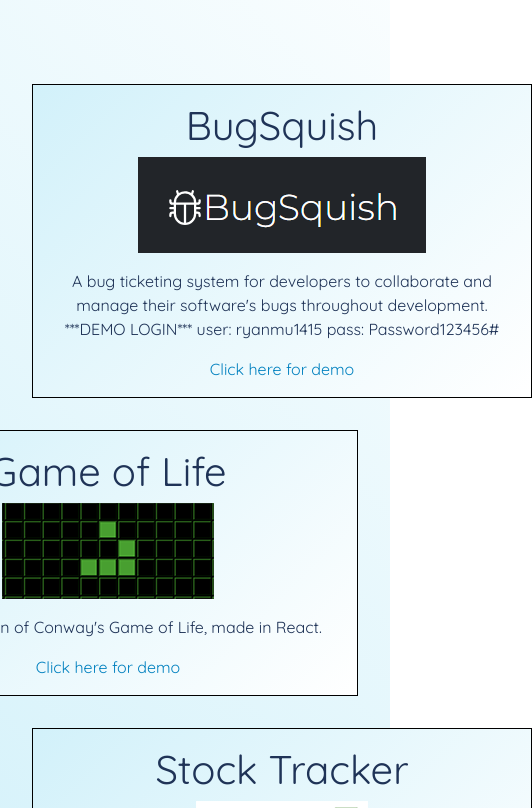
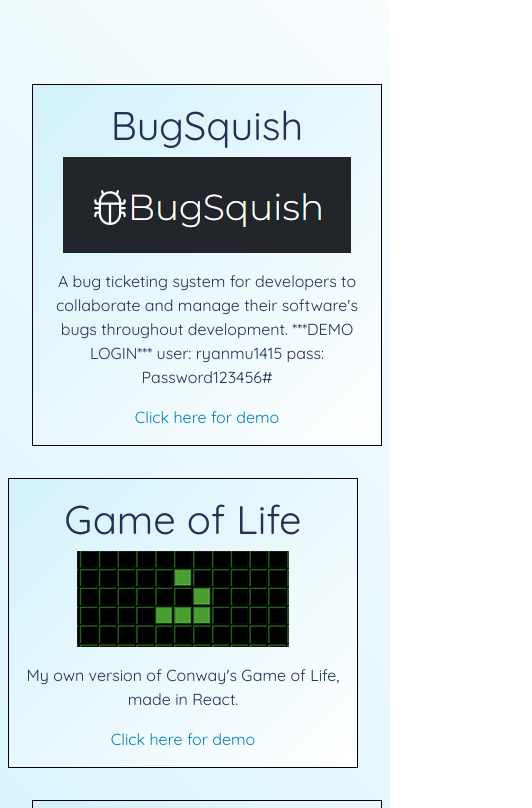
Before and after one commit to tun35770/Portfolio, a React (Vite) app in the folder Portfolio/: page / in a window 390 px wide. Shown: the part 3656-4464 px from the top of the page, 532 px wide, since content can reach past the window. Built offline with nearby package versions, Linux system fonts and the light colour scheme.

Commit message:
Fixed Showcase sizes on mobile

```diff
--- a/Portfolio/src/App.css
+++ b/Portfolio/src/App.css
@@ -67,7 +67,7 @@
 
 .Showcase {
   width: 50%;
-  min-width: 500px;
+  min-width: 350px;
   border: 1px solid black;
 }
 
--- a/Portfolio/src/App.tsx
+++ b/Portfolio/src/App.tsx
@@ -12,7 +12,6 @@ function App() {
   useEffect(() => {
     const observer = new IntersectionObserver((entries) => {
       entries.forEach((entry) => {
-        console.log(entry);
         if(entry.isIntersecting)
           entry.target.classList.add('show')
         else
```
